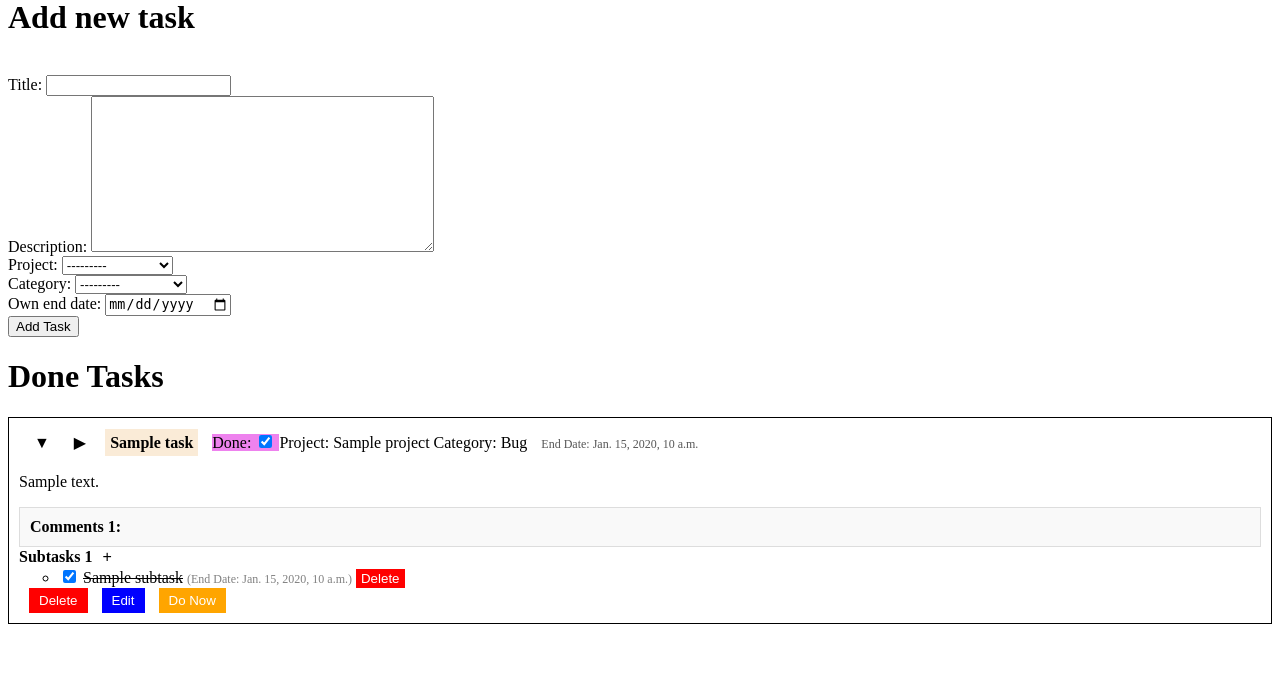
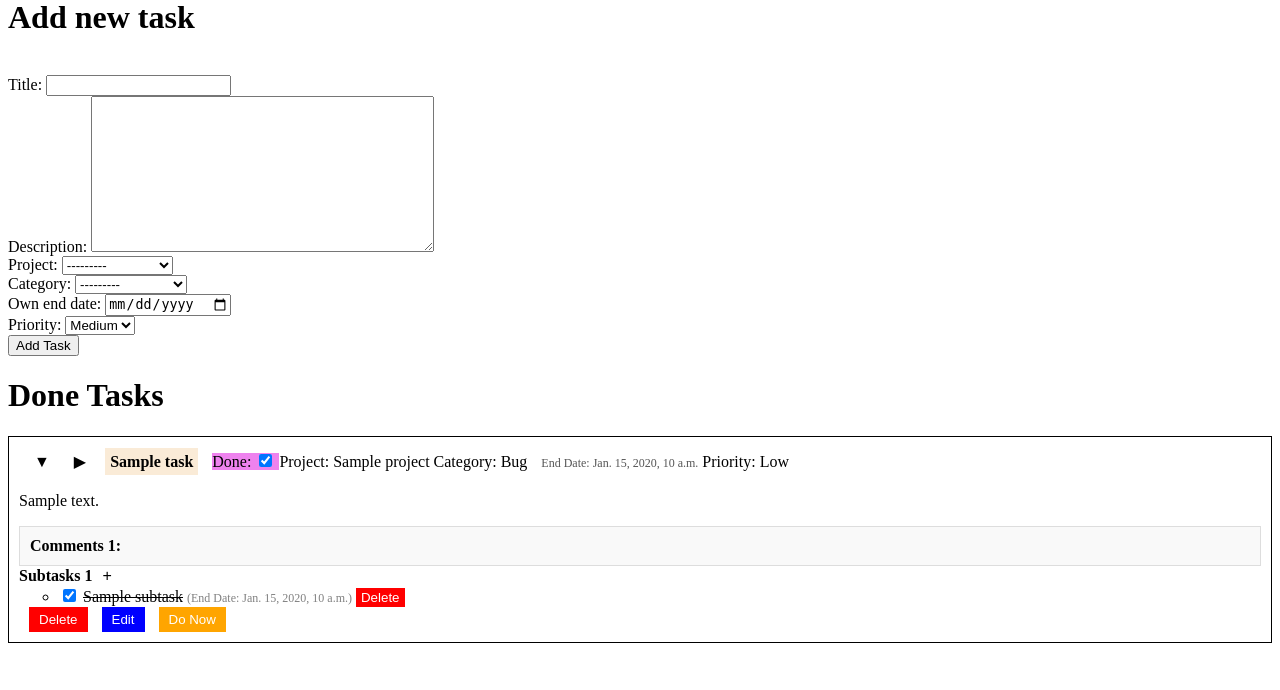
Before and after one commit to dszra/task_organizer, a Django app: page / in a window 1280 px wide. Shown: the part 110-800 px from the top of the page. Run offline with Django 5.2, Linux system fonts and the light colour scheme; a user stored in the database is signed in; tables that the repository leaves empty hold one stand-in row (values such as "Sample post").

Commit message:
Code simplification of edit_task

```diff
--- a/organizer/admin.py
+++ b/organizer/admin.py
@@ -8,7 +8,7 @@ from .models import Task, Project, Comment, Subtask
 @admin.register(Task)
 class TaskAdmin(admin.ModelAdmin):
     """Model zadania do wykonania"""
-    list_display = ('title', 'project', 'done', 'order', 'create_date', 'end_date', 'user')
+    list_display = ('title', 'project', 'done', 'order', 'create_date', 'end_date', 'user', 'priority')
     list_filter = ('done', 'project')
     search_fields = ('title', 'description')
     readonly_fields = ('order', 'id', 'create_date', 'end_date')
--- a/organizer/forms.py
+++ b/organizer/forms.py
@@ -5,11 +5,13 @@ from django import forms
 class TaskForm(forms.ModelForm):
     class Meta:
         model = Task
-        fields = ['title', 'description', 'project', 'done', 'category', 'own_end_date']
+        fields = ['title', 'description', 'project', 'done', 'category', 'own_end_date', 'priority']
         widgets = {
             'done': forms.CheckboxInput(attrs={'class': 'task-done-checkbox'}),
             'category': forms.Select(attrs={'class': 'task-category-select'}),
             'own_end_date': forms.DateInput(attrs={'type': 'date', 'class': 'task-end-date-input'}),
+            'project': forms.Select(attrs={'class': 'task-project-select'}),
+            'priority': forms.Select(attrs={'class': 'task-priority-select'}),
         }
 
 class CommentForm(forms.ModelForm):
--- a/organizer/models.py
+++ b/organizer/models.py
@@ -18,6 +18,12 @@ class Category(models.TextChoices):
     TESTING = 'TESTING', 'Testing'
     DOCUMENTATION = 'DOCUMENTATION', 'Documentation'
 
+class Priority(models.TextChoices):
+    LOW = 'LOW', 'Low'
+    MEDIUM = 'MEDIUM', 'Medium'
+    HIGH = 'HIGH', 'High'
+
+
 class Task(models.Model):
     title = models.CharField(max_length=200)
     description = models.TextField(null=True, blank=True)
@@ -34,9 +40,10 @@ class Task(models.Model):
         blank=True
     )
     order = models.PositiveIntegerField(db_index=True, null=True, blank=True)
+    category = models.CharField(max_length=20, choices=Category.choices, default=None, null=True, blank=True)
+    priority = models.CharField(max_length=20, choices=Priority.choices, default="MEDIUM")
 
 
-    category = models.CharField(max_length=20, choices=Category.choices, default=None, null=True, blank=True)
 
     def order_num(self):
         if not self.pk and not self.done and self.order is None or self.order is 0:
--- a/organizer/templates/main.html
+++ b/organizer/templates/main.html
@@ -42,6 +42,7 @@
     <br>Project: {{ form.project }}
     <br>Category: {{ form.category }}
     <br>Own end date: {{ form.own_end_date }}
+    <br>Priority: {{ form.priority }}
     <br><button type="submit" id="add-task-btn" name="add-task">Add Task</button>
     </form>
 
--- a/organizer/templates/task_item.html
+++ b/organizer/templates/task_item.html
@@ -43,6 +43,7 @@
         {% if task.end_date %}
             <span class="task-end-date">End Date: {{ task.end_date }}</span>
         {% endif %}
+        <span class="task-priority">Priority: {{ task.get_priority_display }}</span>
 
         <div class="task-details" style="display: block; margin-top: 10px;">
             <p>{{ task.description }}</p>
@@ -113,6 +114,8 @@
                     {% endfor %}
                 </select>
             <br>
+            Priority: {{ form.priority }}
+
 
             Planing end date: <input type="date" name="own_end_date" value="{{ task.own_end_date|date:'Y-m-d' }}"><br>
             Project: <input type="text" name="project" value="{{ task.project.name }}" placeholder="Project"><br>
--- a/organizer/views.py
+++ b/organizer/views.py
@@ -61,9 +61,10 @@ def add_task(request):
         own_end_date = data.get('own_end_date')
         user = request.user
         print(f"User: {user}")
+        priority = data.get('priority')
 
 
-        task = Task.objects.create(title=title, description=description, project=project, done=done, category=category, own_end_date=own_end_date, user=request.user)
+        task = Task.objects.create(title=title, description=description, project=project, done=done, category=category, own_end_date=own_end_date, user=request.user, priority=priority)
         print(f"Created task with ID: {task.id}")
         html = render_to_string('task_item.html', {
             'task': task,
@@ -78,7 +79,7 @@ def add_task(request):
             'categories': Category.choices,
             'own_end_date': own_end_date,
             'user': user,
-
+            'priority': task.priority,
         })
 
         return JsonResponse({'status': 'success', 'html': html, 'task_id': task.id, 'user_id': request.user.id})
@@ -136,7 +137,11 @@ def update_task_status(request, task_id):
             'comments_count': task.comments.count(),
             'subtask_count': task.subtasks.count(),
             'com_form': CommentForm(),
-            'categories': Category.choices
+            'categories': Category.choices,
+            'sub_form': SubtaskForm(),
+            'form': TaskForm(),
+            'own_end_date': task.own_end_date,
+            'priority': task.priority,
         })
 
 
@@ -171,34 +176,26 @@ def edit_task(request, task_id):
     }
     """
     try:
+        # 1. Pobierasz obiekt
+        task = Task.objects.get(id=task_id)
+        # 2. Ładujesz słownik z JSON-a
         data = json.loads(request.body)
-        task = Task.objects.get(id=task_id)
+        # 3. Przekazujesz słownik bezpośrednio do formularza z instancją obiektu!
+        form = TaskForm(data, instance=task)
 
-        task.title = data.get('title', task.title)
-        task.description = data.get('description', task.description)
-        task.done = data.get('done', task.done)
-        end_date_str = data.get('own_end_date')
-        task.category = data.get('category', task.category)
-        form = TaskForm(request.POST, instance=task)
+        if form.is_valid():
+            form.save()
 
+            html = render_to_string('task_item.html', {
+                "task": task,
+                "form": form,
+                'comments': Comment.objects.filter(task=task).order_by('-created_at'),
+                'subtasks': Subtask.objects.filter(task=task)
+            })
 
-        if end_date_str:
-            task.own_end_date = end_date_str
-        project_name = data.get('project')
-        if project_name:
-            project, created = Project.objects.get_or_create(name=project_name)
-            task.project = project
-
-        task.save()
-
-        html = render_to_string('task_item.html', {
-            'task': task,
-            "form": form,
-            'comments': Comment.objects.filter(task=task).order_by('-created_at'),
-            'subtasks': Subtask.objects.filter(task=task)
-        })
-
-        return JsonResponse({'status': 'success', 'html': html, 'task_id': task_id})
+            return JsonResponse({'status': 'success', 'html': html, 'task_id': task_id})
+        else:
+            return JsonResponse({'status': 'error', 'errors': form.errors}, status=400)
     except Exception as e:
         return JsonResponse({'status': 'error', 'message': str(e)}, status=400)
 
```
Also changed, not shown: organizer/migrations/0014_task_priority.py (added), organizer/migrations/0015_alter_task_priority.py (added), organizer/migrations/0016_alter_task_priority.py (added), organizer/migrations/0017_alter_task_priority.py (added).
